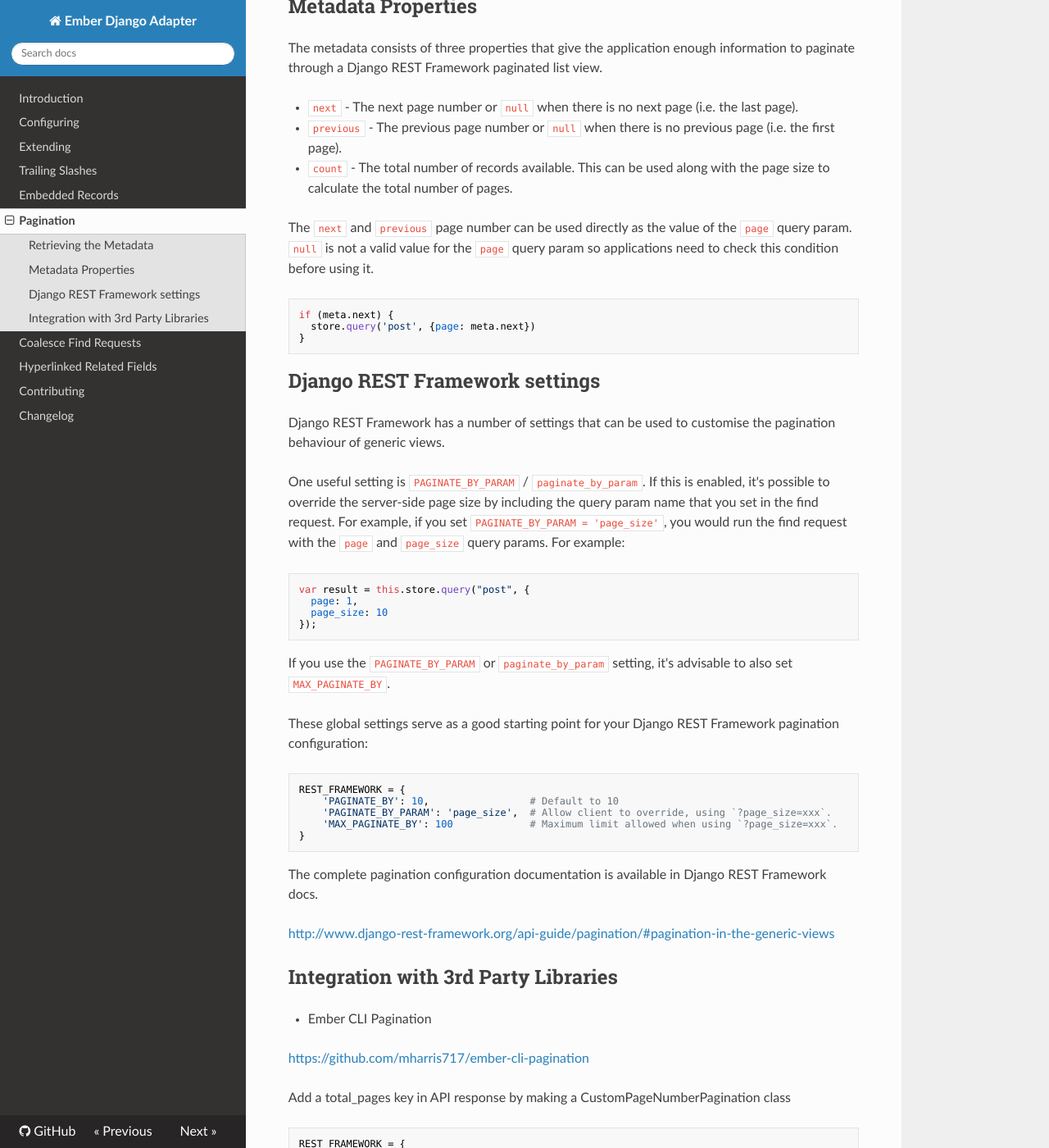
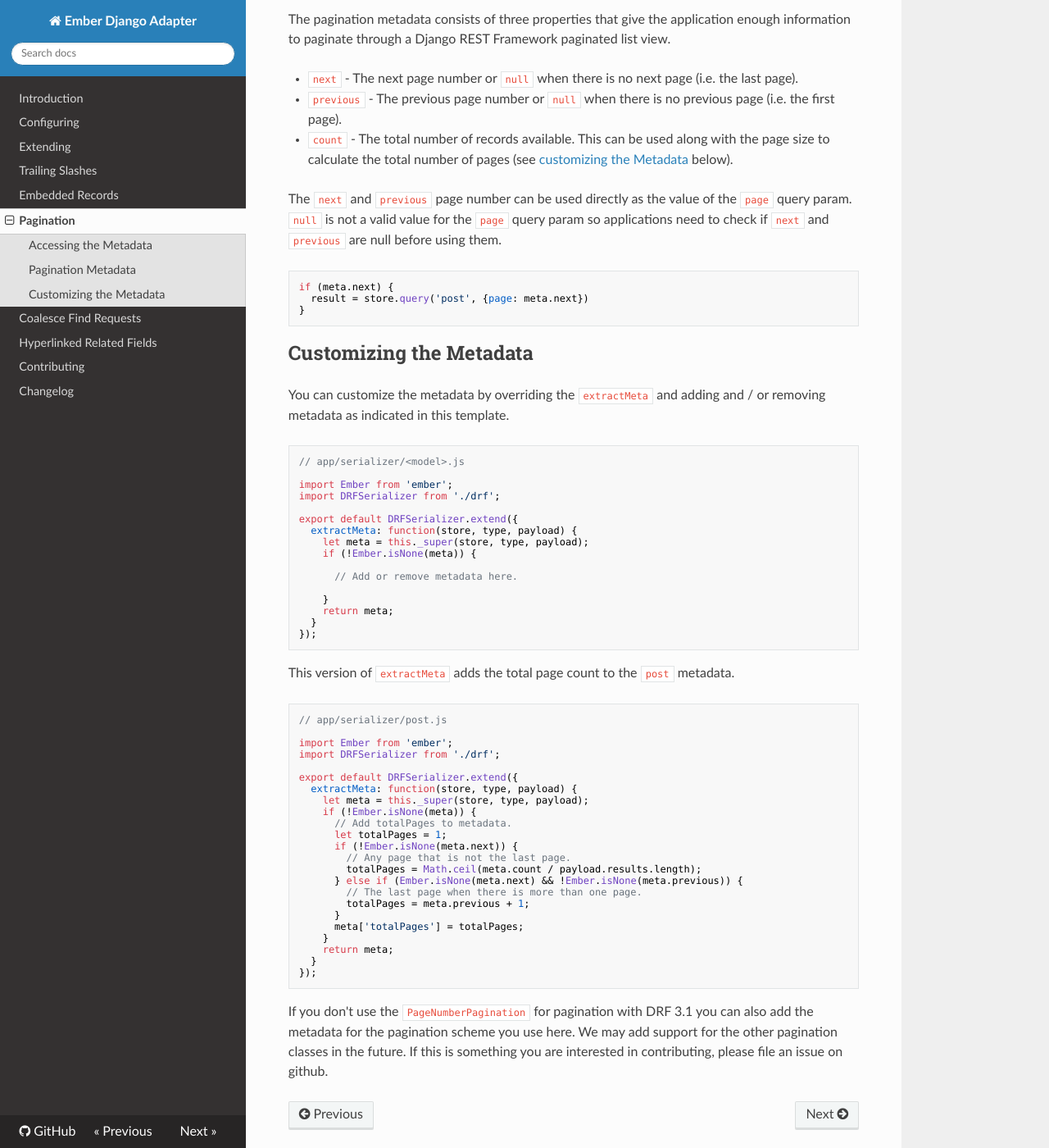
Before and after one commit to dustinfarris/ember-django-adapter, an MkDocs documentation site: the page built from docs/pagination.md, in a window 1280 px wide and 1400 px high, scrolled down 712 px. Shown: the whole window at 82% size. Built offline with MkDocs 1.6.1, drawn with Linux system fonts in a browser that asks for light colours; nearby versions of some CDN libraries; old or Windows-style settings are respelled for this version of MkDocs; some of the changed text lies outside the part shown.

Commit message:
Update to ember 1.13 serializer api.

````diff
--- a/bower.json
+++ b/bower.json
@@ -1,10 +1,10 @@
 {
   "name": "ember-django-adapter",
   "dependencies": {
-    "ember": "1.13.4",
+    "ember": "1.13.5",
     "ember-cli-shims": "ember-cli/ember-cli-shims#0.0.3",
     "ember-cli-test-loader": "ember-cli-test-loader#0.1.3",
-    "ember-data": "1.13.5",
+    "ember-data": "1.13.6",
     "ember-load-initializers": "ember-cli/ember-load-initializers#0.1.5",
     "ember-qunit": "0.4.1",
     "ember-qunit-notifications": "0.0.7",
--- a/docs/pagination.md
+++ b/docs/pagination.md
@@ -4,147 +4,107 @@
 Metadata from Django REST Framework paginated list views is updated on every request
 to the server.
 
+The pagination support in EDA works with the default pagination setup in DRF 3.0 and the
+[PageNumberPagination](http://www.django-rest-framework.org/api-guide/pagination/#pagenumberpagination)
+class in DRF 3.1. It's possible to use the other DRF 3.1 pagination classes by
+overriding `extractMeta` (see [customizing the Metadata](#customizing-the-metadata) below).
 
-## Retrieving the Metadata
 
-To get a page of records, simply run a find request with the `page` query param:
+## Accessing the Metadata
+
+To get a page of records, simply run a `query` request with the `page` query param.
 
 ```js
-var result = this.store.query("post", {
-  page: 2
-});
+let result = this.store.query('post', {page: 1});
 ```
 
-After the request returns, you can access the metadata either with `store.metadataFor`:
+All of the DRF metadata (including the pagination metadata) can be access through the
+`meta` property of the result once the promise is fulfilled.
 
 ```js
-var meta = this.store.metadataFor("post");
+let meta = result.get('meta');
 ```
 
-Or you can access the metadata just for this query:
-
-```js
-var meta = result.get("content.meta");
-```
-
-**NB** Running a find request against a paginated list view without query params will
-retrieve the first page with metadata set in only `store.metadataFor`. This is how
-metadata works in Ember Data.
+**Note:** The `meta` property will only be set on results of `query` requests.
 
 
-## Metadata Properties
+## Pagination Metadata
 
-The metadata consists of three properties that give the application enough information
-to paginate through a Django REST Framework paginated list view.
+The pagination metadata consists of three properties that give the application enough
+information to paginate through a Django REST Framework paginated list view.
 
 * `next` - The next page number or `null` when there is no next page (i.e. the last
            page).
 * `previous` - The previous page number or `null` when there is no previous page (i.e.
                the first page).
 * `count` - The total number of records available. This can be used along with the page
-            size to calculate the total number of pages.
+            size to calculate the total number of pages (see
+            [customizing the Metadata](#customizing-the-metadata) below).
 
 
 The `next` and `previous` page number can be used directly as the value of the `page`
 query param. `null` is not a valid value for the `page` query param so applications need
-to check this condition before using it.
+to check if `next` and `previous` are null before using them.
 
 ```js
 if (meta.next) {
-  store.query('post', {page: meta.next})
+  result = store.query('post', {page: meta.next})
 }
 ```
 
-## Django REST Framework settings
+## Customizing the Metadata
 
-Django REST Framework has a number of settings that can be used to customise the
-pagination behaviour of generic views.
-
-One useful setting is `PAGINATE_BY_PARAM` / `paginate_by_param`. If this is enabled,
-it's possible to override the server-side page size by including the query param
-name that you set in the find request. For example, if you set
-`PAGINATE_BY_PARAM = 'page_size'`, you would run the find request with the `page`
- and `page_size` query params. For example:
+You can customize the metadata by overriding the `extractMeta` and adding and / or removing
+metadata as indicated in this template.
 
 ```js
-var result = this.store.query("post", {
-  page: 1,
-  page_size: 10
+// app/serializer/<model>.js
+
+import Ember from 'ember';
+import DRFSerializer from './drf';
+
+export default DRFSerializer.extend({
+  extractMeta: function(store, type, payload) {
+    let meta = this._super(store, type, payload);
+    if (!Ember.isNone(meta)) {
+
+      // Add or remove metadata here.
+
+    }
+    return meta;
+  }
 });
 ```
 
-If you use the `PAGINATE_BY_PARAM` or `paginate_by_param` setting, it's advisable to also
-set `MAX_PAGINATE_BY`.
+This version of `extractMeta` adds the total page count to the `post` metadata.
 
-These global settings serve as a good starting point for your Django REST Framework pagination configuration:
+```js
+// app/serializer/post.js
 
-```Python
-REST_FRAMEWORK = {
-    'PAGINATE_BY': 10,                 # Default to 10
-    'PAGINATE_BY_PARAM': 'page_size',  # Allow client to override, using `?page_size=xxx`.
-    'MAX_PAGINATE_BY': 100             # Maximum limit allowed when using `?page_size=xxx`.
-}
+import Ember from 'ember';
+import DRFSerializer from './drf';
+
+export default DRFSerializer.extend({
+  extractMeta: function(store, type, payload) {
+    let meta = this._super(store, type, payload);
+    if (!Ember.isNone(meta)) {
+      // Add totalPages to metadata.
+      let totalPages = 1;
+      if (!Ember.isNone(meta.next)) {
+        // Any page that is not the last page.
+        totalPages = Math.ceil(meta.count / payload.results.length);
+      } else if (Ember.isNone(meta.next) && !Ember.isNone(meta.previous)) {
+        // The last page when there is more than one page.
+        totalPages = meta.previous + 1;
+      }
+      meta['totalPages'] = totalPages;
+    }
+    return meta;
+  }
+});
 ```
 
-The complete pagination configuration documentation is available in Django REST Framework docs.
-
-[http://www.django-rest-framework.org/api-guide/pagination/#pagination-in-the-generic-views](http://www.django-rest-framework.org/api-guide/pagination/#pagination-in-the-generic-views)
-
-
-## Integration with 3rd Party Libraries
-
-* Ember CLI Pagination
-
-[https://github.com/mharris717/ember-cli-pagination](https://github.com/mharris717/ember-cli-pagination)
-
-Add a total_pages key in API response by making a CustomPageNumberPagination class
-```python
-REST_FRAMEWORK = {
-  'DEFAULT_PAGINATION_CLASS': 'utils.pagination.CustomPageNumberPagination'
-}
-```
-
-```python
-# utils/pagination.py
-from rest_framework.compat import OrderedDict
-from rest_framework.pagination import PageNumberPagination
-from rest_framework.response import Response
-
-class CustomPageNumberPagination(PageNumberPagination):
-    def get_paginated_response(self, data):
-        return Response(OrderedDict([
-            ('total_pages', self.page.paginator.num_pages),
-            ('count', self.page.paginator.count),
-            ('next', self.get_next_link()),
-            ('previous', self.get_previous_link()),
-            ('results', data)
-        ]))
-```
-
-Then override ```extractMeta``` function of the DRFSerializer in your model serializer
-
-```js
-//app/serializer/post.js
-import DRFSerializer from './drf';
-import DS from 'ember-data';
-
-export default DRFSerializer.extend(DS.EmbeddedRecordsMixin, {
-    extractMeta: function(store, type, payload) {
-        if (payload && payload.results) {
-          // Sets the metadata for the type.
-          store.setMetadataFor(type, {
-            count: payload.count,
-            next: this.extractPageNumber(payload.next),
-            previous: this.extractPageNumber(payload.previous),
-            total_pages: payload.total_pages
-          });
-
-          // Keep ember data from trying to parse the metadata as a records
-          delete payload.count;
-          delete payload.next;
-          delete payload.previous;
-          delete payload.total_pages;
-        }
-    },
-});
-```
+If you don't use the `PageNumberPagination` for pagination with DRF 3.1 you can also add
+the metadata for the pagination scheme you use here. We may add support for the other
+pagination classes in the future. If this is something you are interested in contributing,
+please file an issue on github.
--- a/package.json
+++ b/package.json
@@ -31,7 +31,7 @@
     "ember-cli-qunit": "0.3.15",
     "ember-cli-release": "0.2.3",
     "ember-cli-uglify": "^1.0.1",
-    "ember-data": "1.13.5",
+    "ember-data": "1.13.6",
     "ember-disable-prototype-extensions": "^1.0.0",
     "ember-disable-proxy-controllers": "^1.0.0",
     "ember-export-application-global": "^1.0.2",
````
Also changed, not shown: CHANGELOG.md (+2 -0 lines), README.md (+1 -1 lines), docs/coalesce-find-requests.md (+1 -1 lines), docs/hyperlinked-related-fields.md (+1 -1 lines), docs/non-field-errors.md (+2 -1 lines), 9 other files.
